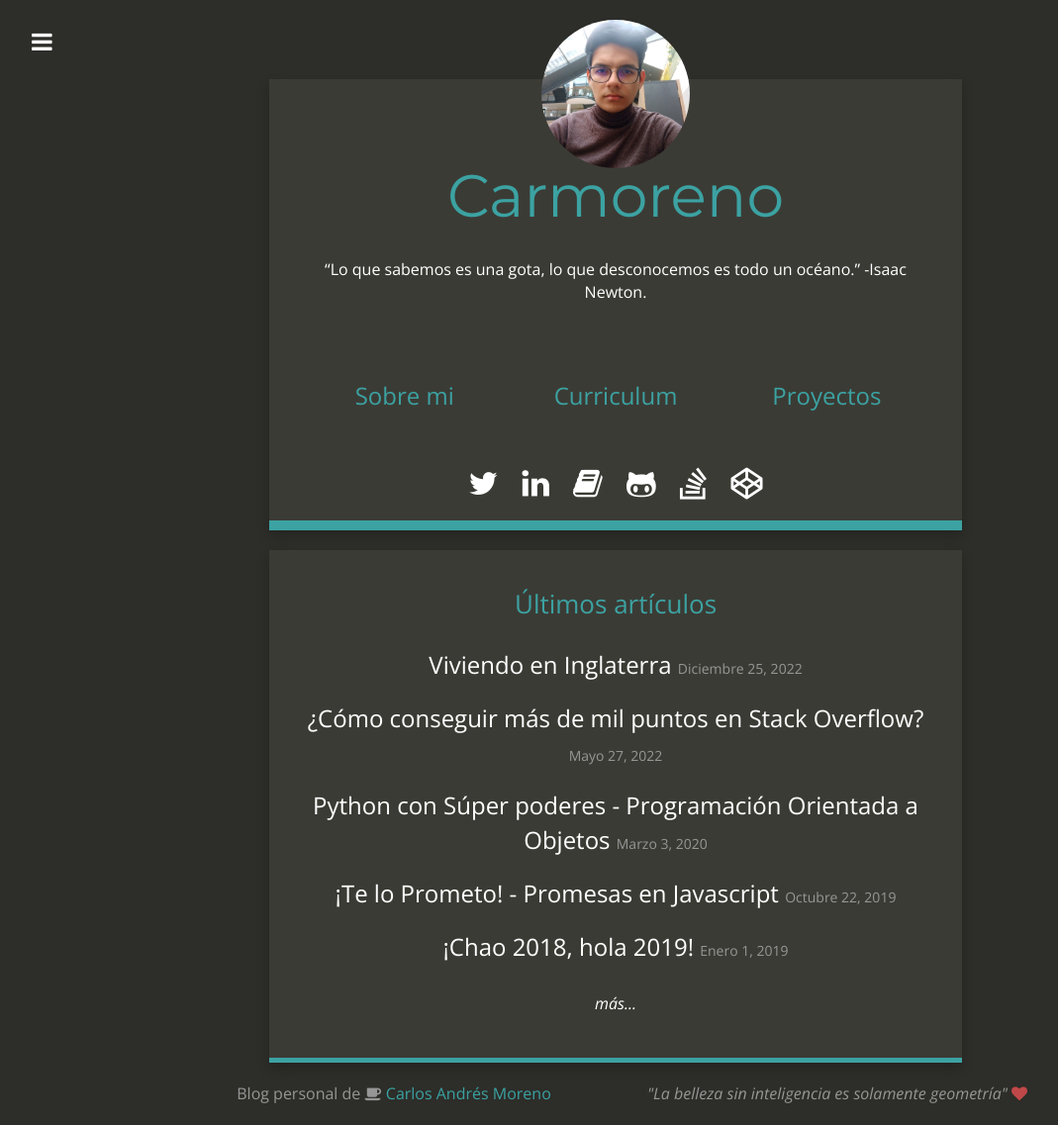
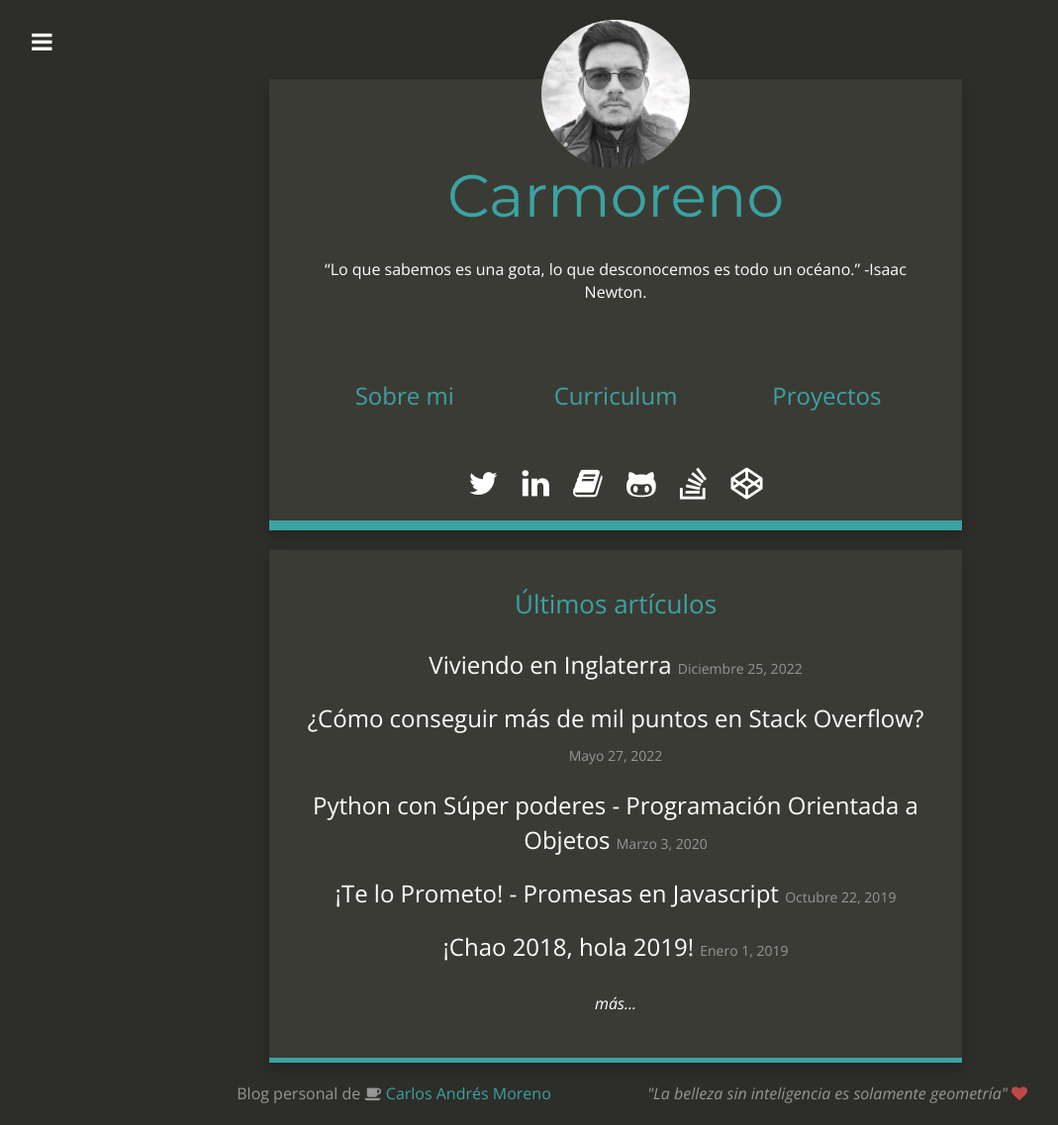
Before and after one commit to CarMoreno/carmoreno.github.io, a Jekyll site: the page built from index.html, in a window 1280 px wide. Shown: the whole page at 99% size, without its empty margins (18-1087 px from the left). Built offline with Jekyll 4.4.1, drawn with Linux system fonts in a browser that asks for light colours; nearby versions of some CDN libraries.

Commit message:
Update _config.yml

```diff
--- a/_config.yml
+++ b/_config.yml
@@ -5,7 +5,7 @@ description: "Un espacio para compartir"
 baseurl: ""
 url: ""
 title_description: "“Lo que sabemos es una gota, lo que desconocemos es todo un océano.” -Isaac Newton."
-title_image: "images/avatar4.jpg"
+title_image: "images/avatar_5.jpeg"
 google_analytics: "UA-66595608-1"
 disqus_account: httpwwwcarmorenogithubio
 github_repository: https://github.com/CarMoreno/carmoreno.github.io
```
